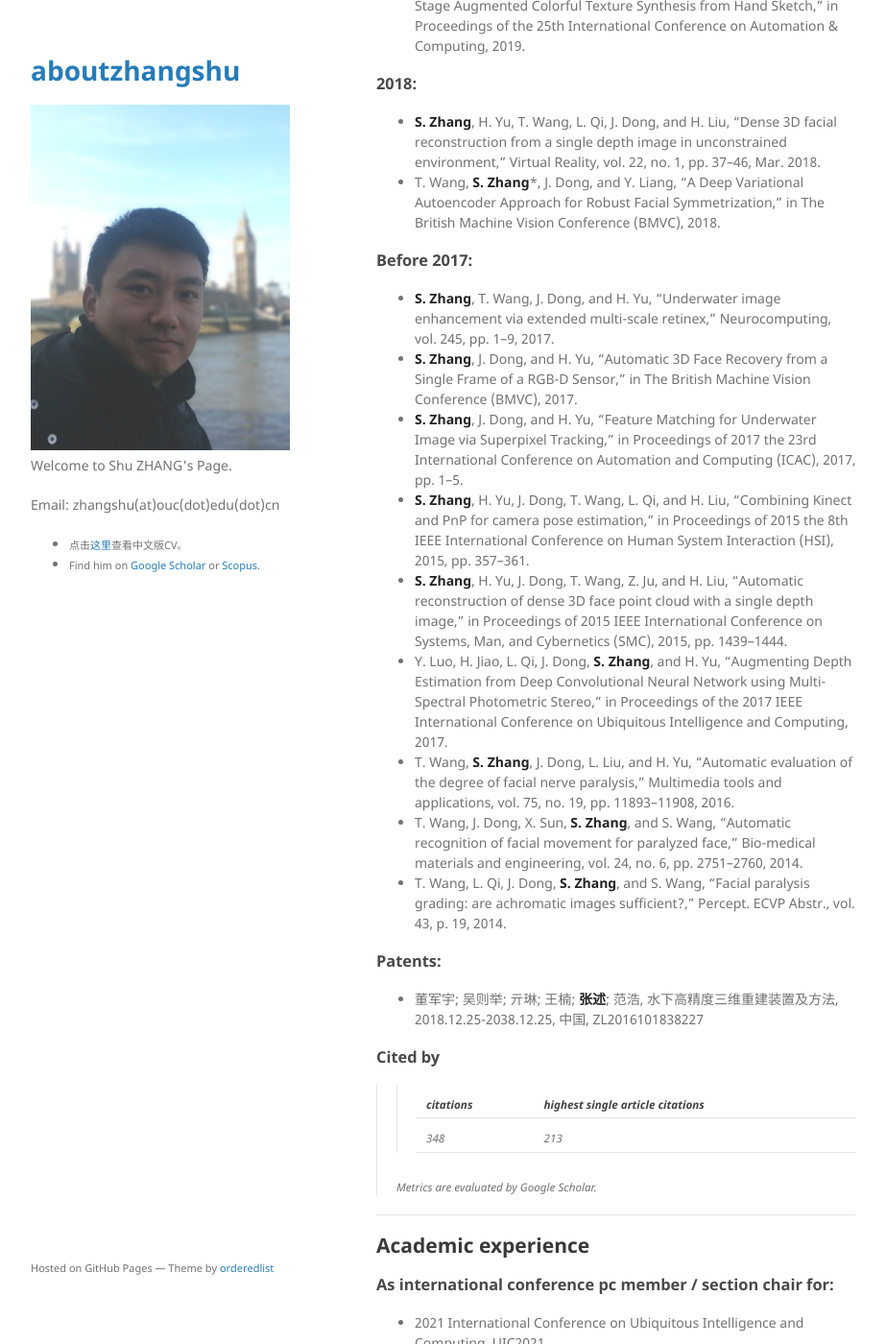
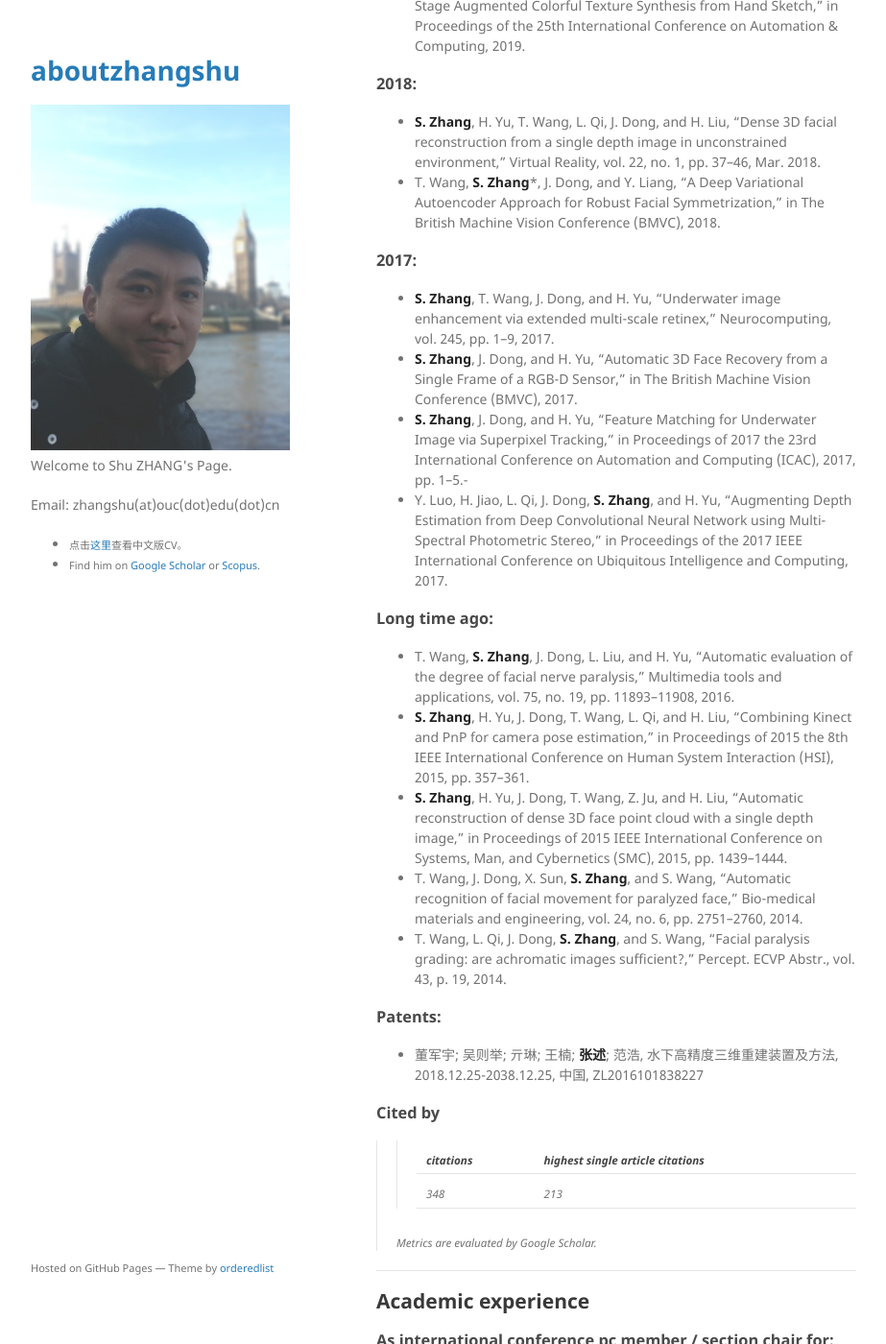
Before and after one commit to jackyspeed/aboutzhangshu, a Jekyll site: the page built from index.md, in a window 1280 px wide and 1400 px high, scrolled down 2996 px. Shown: the whole window at 96% size, without its empty margins (178-1101 px from the left). Built offline with Jekyll 4.4.1, drawn with Linux system fonts in a browser that asks for light colours; our own code applies the rules of GitHub Pages for plain Markdown files.

Commit message:
Update index.md

```diff
--- a/index.md
+++ b/index.md
@@ -100,15 +100,19 @@ Shu Zhang is currently a Associate Professor and Postgraduate supervisor with Oc
 - T. Wang, **S. Zhang***, J. Dong, and Y. Liang, “A Deep Variational Autoencoder Approach for Robust Facial Symmetrization,” in The British Machine Vision Conference (BMVC), 2018.
 
 
-### Before 2017:
+### 2017:
 
 - **S. Zhang**, T. Wang, J. Dong, and H. Yu, “Underwater image enhancement via extended multi-scale retinex,” Neurocomputing, vol. 245, pp. 1–9, 2017.
 - **S. Zhang**, J. Dong, and H. Yu, “Automatic 3D Face Recovery from a Single Frame of a RGB-D Sensor,” in The British Machine Vision Conference (BMVC), 2017.
-- **S. Zhang**, J. Dong, and H. Yu, “Feature Matching for Underwater Image via Superpixel Tracking,” in Proceedings of 2017 the 23rd International Conference on Automation and Computing (ICAC), 2017, pp. 1–5.
+- **S. Zhang**, J. Dong, and H. Yu, “Feature Matching for Underwater Image via Superpixel Tracking,” in Proceedings of 2017 the 23rd International Conference on Automation and Computing (ICAC), 2017, pp. 1–5.-
+- Y. Luo, H. Jiao, L. Qi, J. Dong, **S. Zhang**, and H. Yu, “Augmenting Depth Estimation from Deep Convolutional Neural Network using Multi-Spectral Photometric Stereo,” in Proceedings of the 2017 IEEE International Conference on Ubiquitous Intelligence and Computing, 2017.
+
+
+### Long time ago:
+
+- T. Wang, **S. Zhang**, J. Dong, L. Liu, and H. Yu, “Automatic evaluation of the degree of facial nerve paralysis,” Multimedia tools and applications, vol. 75, no. 19, pp. 11893–11908, 2016.
 - **S. Zhang**, H. Yu, J. Dong, T. Wang, L. Qi, and H. Liu, “Combining Kinect and PnP for camera pose estimation,” in Proceedings of 2015 the 8th IEEE International Conference on Human System Interaction (HSI), 2015, pp. 357–361.
 - **S. Zhang**, H. Yu, J. Dong, T. Wang, Z. Ju, and H. Liu, “Automatic reconstruction of dense 3D face point cloud with a single depth image,” in Proceedings of 2015 IEEE International Conference on Systems, Man, and Cybernetics (SMC), 2015, pp. 1439–1444.
-- Y. Luo, H. Jiao, L. Qi, J. Dong, **S. Zhang**, and H. Yu, “Augmenting Depth Estimation from Deep Convolutional Neural Network using Multi-Spectral Photometric Stereo,” in Proceedings of the 2017 IEEE International Conference on Ubiquitous Intelligence and Computing, 2017.
-- T. Wang, **S. Zhang**, J. Dong, L. Liu, and H. Yu, “Automatic evaluation of the degree of facial nerve paralysis,” Multimedia tools and applications, vol. 75, no. 19, pp. 11893–11908, 2016.
 - T. Wang, J. Dong, X. Sun, **S. Zhang**, and S. Wang, “Automatic recognition of facial movement for paralyzed face,” Bio-medical materials and engineering, vol. 24, no. 6, pp. 2751–2760, 2014.
 - T. Wang, L. Qi, J. Dong, **S. Zhang**, and S. Wang, “Facial paralysis grading: are achromatic images sufficient?,” Percept. ECVP Abstr., vol. 43, p. 19, 2014.
 
```
